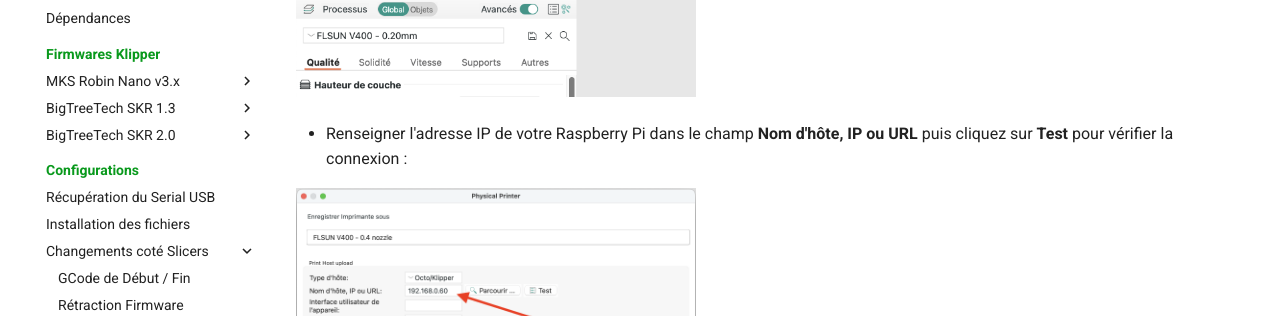
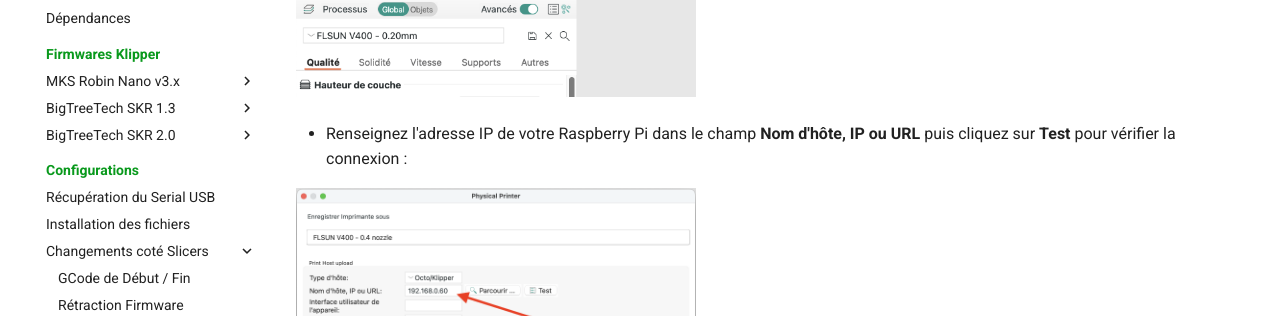
Before and after one commit to Guilouz/Klipper-Flsun-Super-Racer, an MkDocs documentation site: the page built from docs/configurations/envoi-gcode-mainsail.md, in a window 1280 px wide and 900 px high, scrolled down 4999 px. Shown: the part 136-452 px from the top of the window. Built offline with MkDocs 1.6.1 and Material for MkDocs 9.7.7, drawn with Linux system fonts in a browser that asks for light colours; emoji names are drawn with the system emoji font; comment, search, counter and statistics services are not loaded.

Commit message:
Update envoi-gcode-mainsail.md

```diff
--- a/docs/configurations/envoi-gcode-mainsail.md
+++ b/docs/configurations/envoi-gcode-mainsail.md
@@ -72,7 +72,7 @@ Cette fonctionnalité permet d'envoyer directement vos fichiers Gcodes vers votr
 
 ![Connexion OrcaSlicer](../assets/img/configurations/orcaslicer-connection-1.png){ width="400" }
 
-- Renseigner l'adresse IP de votre Raspberry Pi dans le champ **Nom d'hôte, IP ou URL** puis cliquez sur **Test** pour vérifier la connexion :
+- Renseignez l'adresse IP de votre Raspberry Pi dans le champ **Nom d'hôte, IP ou URL** puis cliquez sur **Test** pour vérifier la connexion :
 
 ![Connexion OrcaSlicer](../assets/img/configurations/orcaslicer-connection-2.png){ width="400" }
 
```
